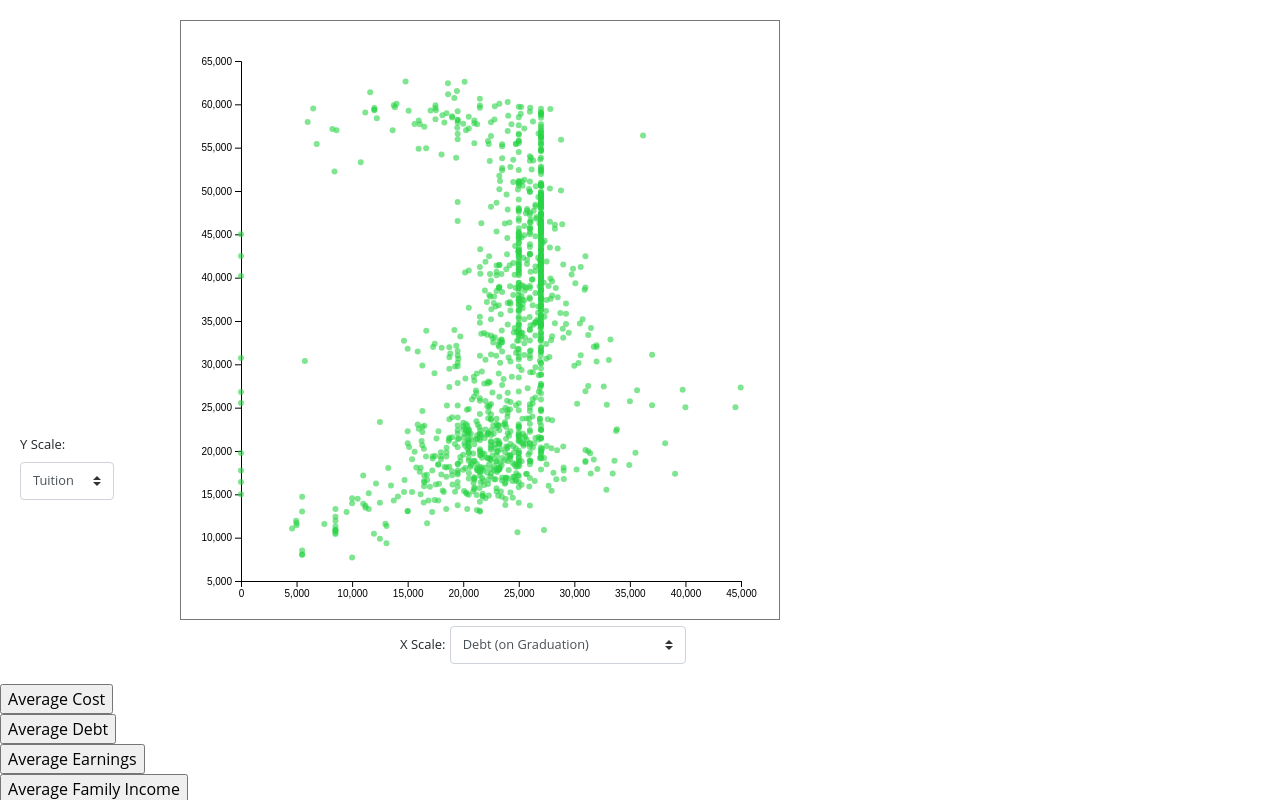
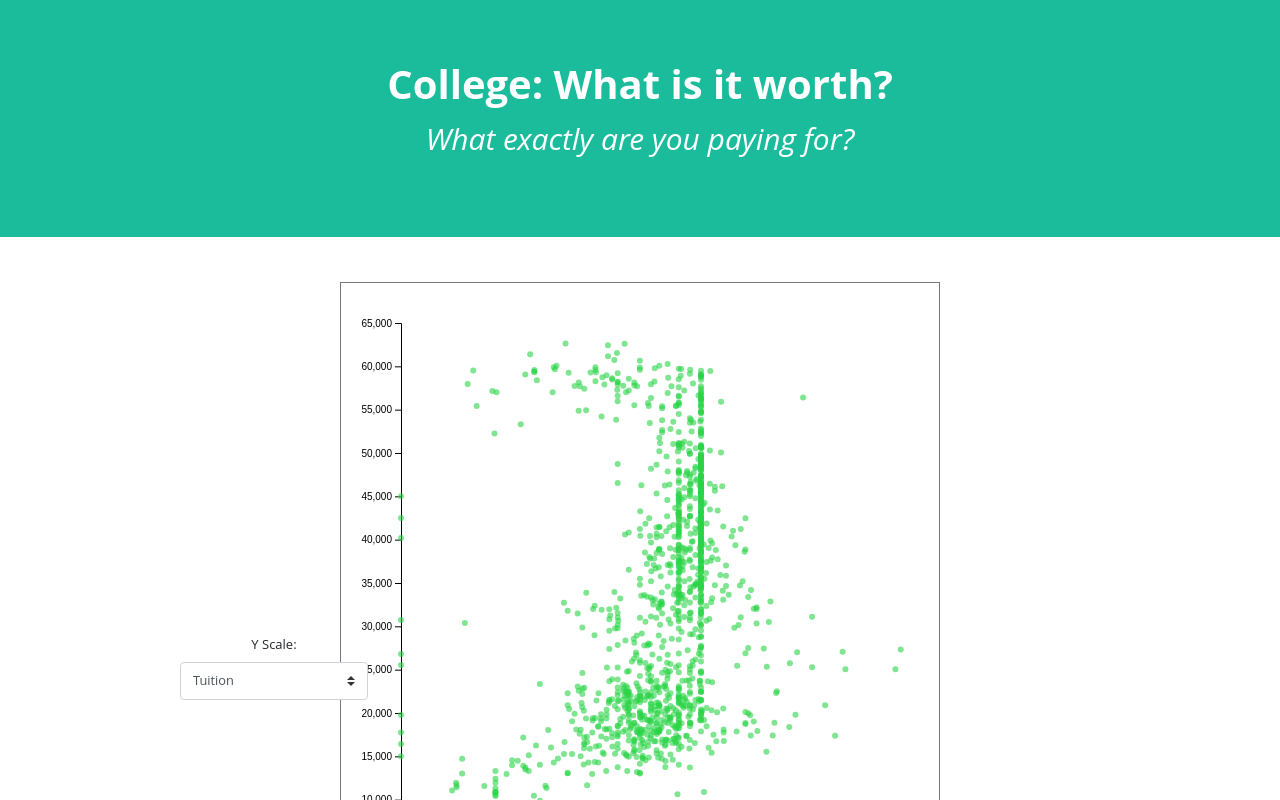
Before and after one commit to zegger3/InfoViz-P5, a plain HTML site: page index.html in a window 1280 px wide. Shown: the top 800 px of the page. Drawn offline with nearby package versions, Linux system fonts and the light colour scheme.

Commit message:
styling
minor styling edits

```diff
--- a/index.html
+++ b/index.html
@@ -6,9 +6,13 @@
     <link rel="stylesheet" href="https://maxcdn.bootstrapcdn.com/bootstrap/4.0.0-beta.2/css/bootstrap.min.css" integrity="sha384-PsH8R72JQ3SOdhVi3uxftmaW6Vc51MKb0q5P2rRUpPvrszuE4W1povHYgTpBfshb" crossorigin="anonymous">
     <link rel="stylesheet" href="./style.css">
 </head>
+<div class="header">
+  <h1><b>College: What is it worth?</b></h1>
+  <p><i>What exactly are you paying for?</i></p>
+</div>
 <body>
-   <div id="main">
-        <div style="position: absolute; bottom: 300px;">
+   <div id="main" class="viz">
+        <div style="position: absolute; bottom: 100px; left: 180px">
             <div>
                 <label for="categorySelect">Y Scale:</label>
             </div>
@@ -16,21 +20,31 @@
               <option selected value="Average Cost">Tuition</option>
               <option value="Median Debt on Graduation">Debt</option>
               <option value="Median Earnings 8 years After Entry">Earnings</option>
+              <option value="Admission Rate">Admission Rate</option>
+              <option value="Expenditure Per Student">Expenditure per Student</option>
             </select>
         </div>
-        <div style="margin-left: 160px;">
+        <div>
             <svg width="600" height="600" style="border: 1px solid #777;">
             </svg>
         </div>
-        <div style="margin-left: 380px;">
+        <div>
             <label for="categorySelect">X Scale:</label>
             <select class="custom-select small" id="xScaleSelect" onchange="onXScaleChanged()">
               <option value="Average Cost">Tuition (per Semester)</option>
               <option selected value="Median Debt on Graduation">Debt (on Graduation)</option>
               <option value="Median Earnings 8 years After Entry">Earnings (8 yrs after Graduation)</option>
+              <option value="Admission Rate">Admission Rate</option>
+              <option value="Expenditure Per Student">Expenditure per Student</option>
             </select>
         </div>
-    </div>
+  </div>
+
+<div class="header">
+  <h1><b>Public vs Private:</b></h1>
+  <p><i>What are the big differences?</i></p>
+</div>
+  <div class="viz">
   <div id="option">
     <input name="changeButton"
            type="button"
@@ -56,8 +70,14 @@
            onclick="Fam()" />
   </div>
   <div id="test">
+  </div>
+  </div>
 
-  </div>
+<div class="header">
+  <h1><b>Location:</b></h1>
+  <p><i>What role does it play in a college education?</i></p>
+</div>
+  <div class="viz">
   <div id="option">
     <input name="changeButton"
            type="button"
@@ -83,8 +103,9 @@
            onclick="regionFam()" />
   </div>
   <div id="test2">
+  </div>
+  </div>
 
-  </div>
     <script src="https://d3js.org/d3.v4.min.js"></script>
     <script>
     var margin = {top: 60, right: 100, bottom: 40, left: 80},
--- a/main.js
+++ b/main.js
@@ -45,7 +45,9 @@ d3.csv('./colleges.csv',
             'Name': row['Name'],
             'Average Cost': +row['Average Cost'],
             'Median Debt on Graduation': +row['Median Debt on Graduation'],
-            'Median Earnings 8 years After Entry': +row['Median Earnings 8 years After Entry']
+            'Median Earnings 8 years After Entry': +row['Median Earnings 8 years After Entry'],
+            'Admission Rate': +row['Admission Rate'],
+            'Expenditure Per Student': +row['Expenditure Per Student']
         };
     },
     function(error, data) {
--- a/style.css
+++ b/style.css
@@ -1,3 +1,16 @@
+.header {
+  padding: 60px;
+  text-align: center;
+  background: #1abc9c;
+  color: white;
+  font-size: 30px;
+}
+
+.viz {
+    padding: 25px 25px 125px 25px;
+    text-align: center;
+}
+
 .dot circle {
     fill: #2AD446;
     opacity: 0.6;
```
